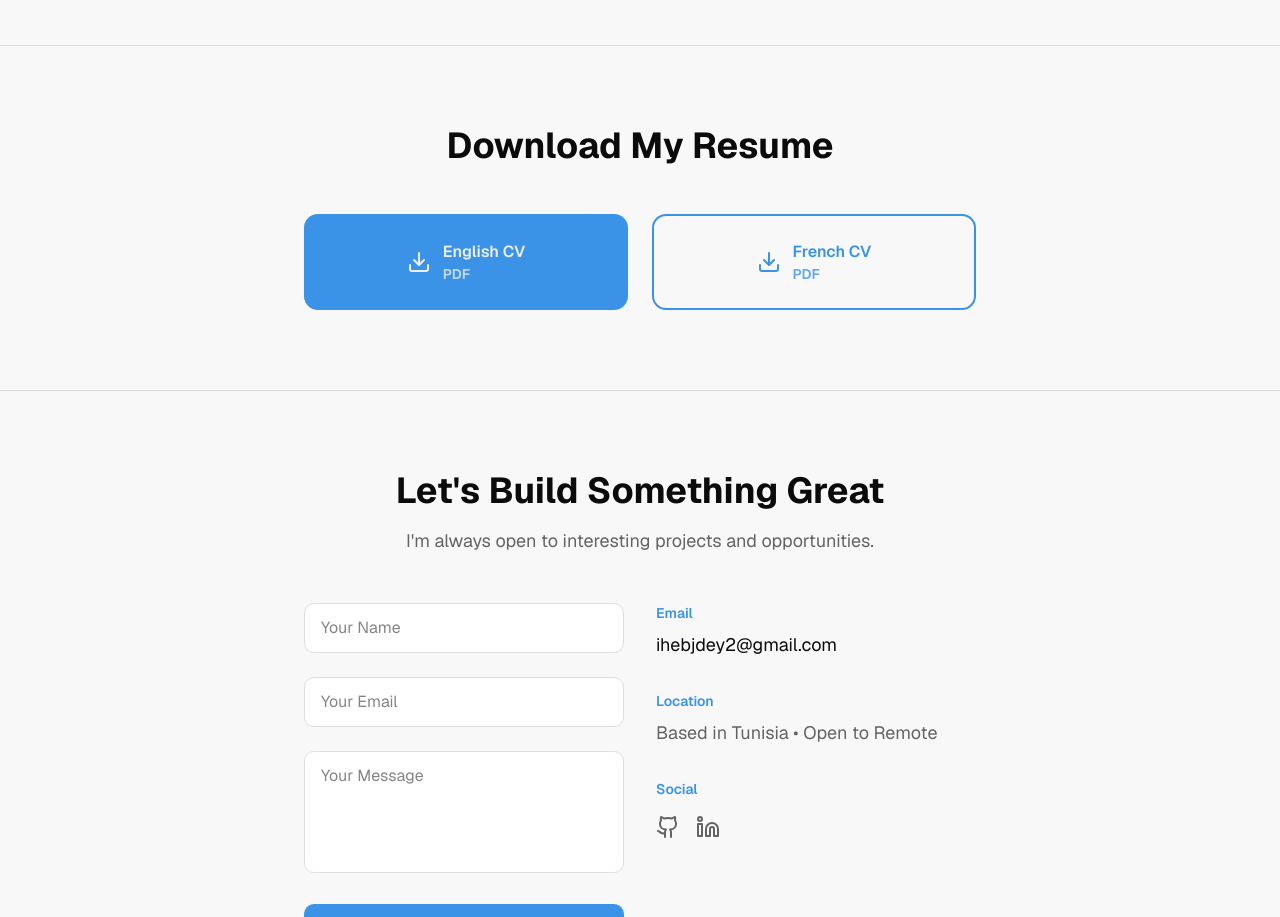
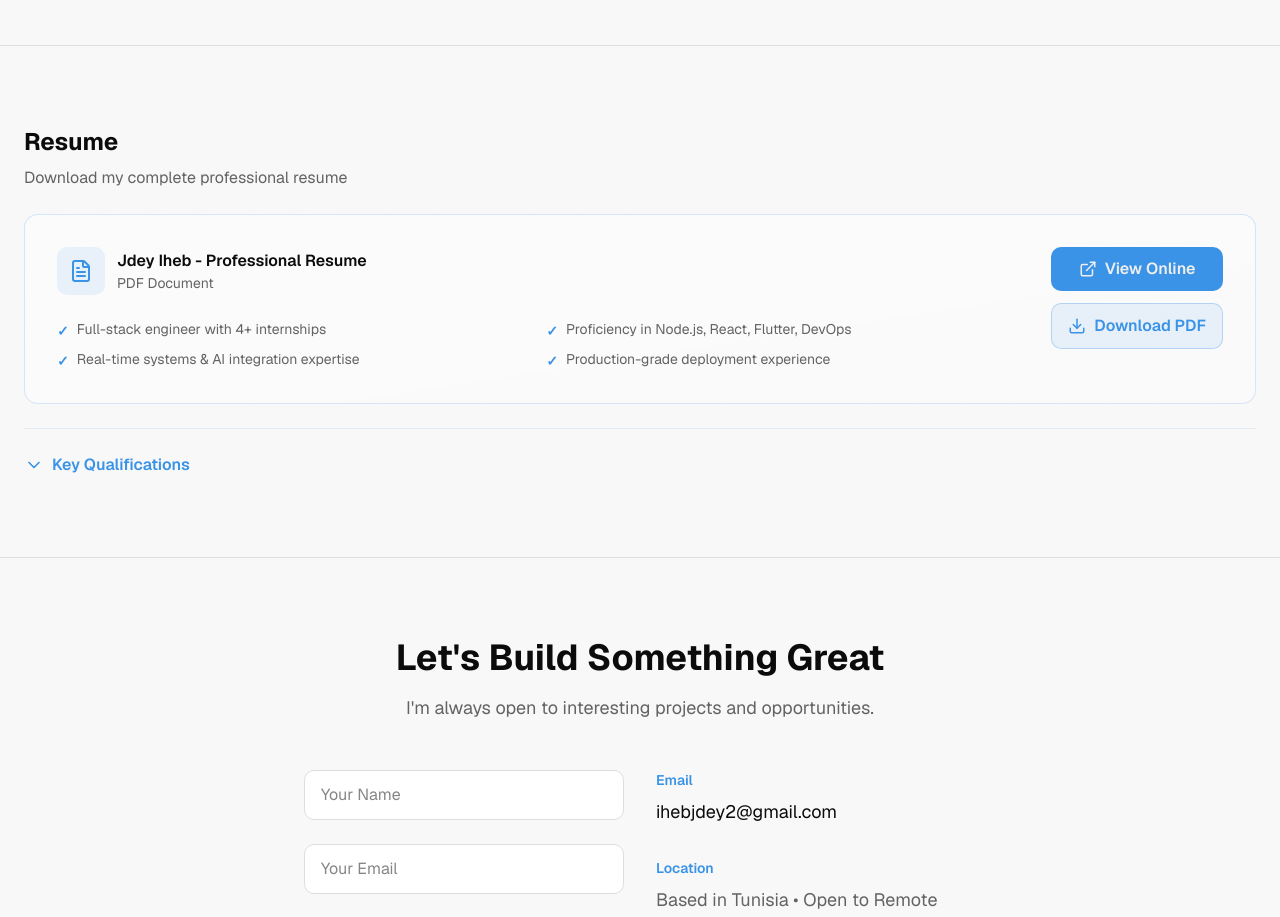
Before and after one commit to ihebjdey2/portfolio-creation, a Next.js app: page / in a window 1280 px wide. Shown: the part 9380-10297 px from the top of the page. Built offline with nearby package versions, Linux system fonts and the light colour scheme.

Commit message:
feat: add resume viewer with download and bilingual support\n\nAdd resume file and create modern viewer with preview, download, and expandability

```diff
--- a/app/page.tsx
+++ b/app/page.tsx
@@ -11,6 +11,7 @@ import { MetricsSection } from '@/components/metrics-section'
 import { RecruiterSnapshot } from '@/components/recruiter-snapshot'
 import { ParallaxSection } from '@/components/parallax-section'
 import { ScrollReveal } from '@/components/scroll-reveal'
+import { ResumeViewer } from '@/components/resume-viewer'
 import { useState } from 'react'
 
 const skillsData = {
@@ -563,35 +564,11 @@ export default function Home() {
         </div>
       </section>
 
-      {/* CV Download Section */}
+      {/* CV/Resume Section */}
       <section id="cv" className="max-w-7xl mx-auto px-6 py-20 border-t border-border animate-slide-up">
-        <div className="text-center mb-12 animate-fade-in">
-          <h2 className="text-4xl font-bold mb-4">{t.cv.title}</h2>
-        </div>
-        <div className="grid md:grid-cols-2 gap-6 max-w-2xl mx-auto stagger-1">
-          <a
-            href="/cv/Jdey-Iheb-CV-English.pdf"
-            download
-            className="group px-8 py-6 bg-primary text-primary-foreground rounded-xl hover:shadow-lg transition-all duration-300 font-semibold flex items-center justify-center gap-3"
-          >
-            <Download size={24} className="group-hover:translate-y-1 transition-transform" />
-            <div className="text-left">
-              <div>{t.cv.english}</div>
-              <div className="text-sm text-primary-foreground/80">PDF</div>
-            </div>
-          </a>
-          <a
-            href="/cv/Jdey-Iheb-CV-French.pdf"
-            download
-            className="group px-8 py-6 border-2 border-primary text-primary rounded-xl hover:bg-primary/10 hover:shadow-lg transition-all duration-300 font-semibold flex items-center justify-center gap-3"
-          >
-            <Download size={24} className="group-hover:translate-y-1 transition-transform" />
-            <div className="text-left">
-              <div>{t.cv.french}</div>
-              <div className="text-sm text-primary/80">PDF</div>
-            </div>
-          </a>
-        </div>
+        <ScrollReveal direction="up">
+          <ResumeViewer language={language} />
+        </ScrollReveal>
       </section>
 
       {/* Contact Section */}
--- /dev/null
+++ b/components/resume-viewer.tsx
@@ -0,0 +1,141 @@
+'use client'
+
+import { useState } from 'react'
+import { Download, FileText, ExternalLink, ChevronDown } from 'lucide-react'
+
+interface ResumeViewerProps {
+  language: 'en' | 'fr'
+}
+
+export function ResumeViewer({ language }: ResumeViewerProps) {
+  const [isExpanded, setIsExpanded] = useState(false)
+
+  const content = {
+    en: {
+      title: 'Resume',
+      subtitle: 'Download my complete professional resume',
+      viewOnline: 'View Online',
+      download: 'Download PDF',
+      highlights: [
+        'Full-stack engineer with 4+ internships',
+        'Proficiency in Node.js, React, Flutter, DevOps',
+        'Real-time systems & AI integration expertise',
+        'Production-grade deployment experience',
+      ],
+    },
+    fr: {
+      title: 'CV',
+      subtitle: 'Téléchargez mon CV professionnel complet',
+      viewOnline: 'Voir en ligne',
+      download: 'Télécharger PDF',
+      highlights: [
+        'Ingénieur full-stack avec 4+ stages',
+        'Compétences en Node.js, React, Flutter, DevOps',
+        'Expertise systèmes temps réel & intégration IA',
+        'Expérience déploiement production',
+      ],
+    },
+  }
+
+  const t = content[language]
+
+  return (
+    <div className="space-y-6">
+      {/* Header */}
+      <div>
+        <h3 className="text-2xl font-bold mb-2">{t.title}</h3>
+        <p className="text-muted-foreground">{t.subtitle}</p>
+      </div>
+
+      {/* Main Card */}
+      <div className="bg-gradient-to-br from-card/50 to-card/30 border border-primary/20 rounded-xl p-8 hover:border-primary/40 transition-all duration-300">
+        <div className="flex items-start justify-between gap-6">
+          <div className="flex-1">
+            <div className="flex items-center gap-3 mb-4">
+              <div className="p-3 bg-primary/10 rounded-lg">
+                <FileText className="text-primary" size={24} />
+              </div>
+              <div>
+                <p className="font-semibold text-foreground">Jdey Iheb - Professional Resume</p>
+                <p className="text-sm text-muted-foreground">PDF Document</p>
+              </div>
+            </div>
+
+            {/* Highlights */}
+            <div className="grid md:grid-cols-2 gap-2 mt-6">
+              {t.highlights.map((highlight, idx) => (
+                <div key={idx} className="flex items-start gap-2 text-sm">
+                  <span className="text-primary font-bold mt-0.5">✓</span>
+                  <span className="text-muted-foreground">{highlight}</span>
+                </div>
+              ))}
+            </div>
+          </div>
+
+          {/* Action Buttons */}
+          <div className="flex flex-col gap-3">
+            <a
+              href="/resume.pdf"
+              target="_blank"
+              rel="noopener noreferrer"
+              className="flex items-center justify-center gap-2 px-4 py-2.5 bg-primary text-primary-foreground rounded-lg hover:shadow-lg hover:shadow-primary/30 transition-all duration-300 font-semibold group"
+            >
+              <ExternalLink size={18} className="group-hover:scale-110 transition-transform" />
+              {t.viewOnline}
+            </a>
+            <a
+              href="/resume.pdf"
+              download="Jdey_Iheb_Resume.pdf"
+              className="flex items-center justify-center gap-2 px-4 py-2.5 bg-accent/10 text-accent border border-accent/30 rounded-lg hover:bg-accent/20 hover:border-accent/50 transition-all duration-300 font-semibold group"
+            >
+              <Download size={18} className="group-hover:-translate-y-1 transition-transform" />
+              {t.download}
+            </a>
+          </div>
+        </div>
+      </div>
+
+      {/* Details Section */}
+      <div className="border-t border-primary/10 pt-6">
+        <button
+          onClick={() => setIsExpanded(!isExpanded)}
+          className="flex items-center gap-2 text-primary font-semibold hover:opacity-80 transition-opacity"
+        >
+          <ChevronDown size={20} className={`transition-transform duration-300 ${isExpanded ? 'rotate-180' : ''}`} />
+          {language === 'en' ? 'Key Qualifications' : 'Qualifications Clés'}
+        </button>
+
+        {isExpanded && (
+          <div className="mt-4 space-y-4 animate-fade-in">
+            <div>
+              <h4 className="font-semibold text-sm text-primary mb-2">{language === 'en' ? 'Technical Skills' : 'Compétences Techniques'}</h4>
+              <p className="text-sm text-muted-foreground">
+                {language === 'en'
+                  ? 'Full-stack development: Node.js, Express, React, Flutter, PostgreSQL, MongoDB, Docker, Jenkins, AWS'
+                  : 'Développement full-stack: Node.js, Express, React, Flutter, PostgreSQL, MongoDB, Docker, Jenkins, AWS'}
+              </p>
+            </div>
+
+            <div>
+              <h4 className="font-semibold text-sm text-primary mb-2">{language === 'en' ? 'Experience' : 'Expérience'}</h4>
+              <p className="text-sm text-muted-foreground">
+                {language === 'en'
+                  ? '4+ internships including TUNGO (national transport platform), agricultural AI platform, ML research, and content management systems'
+                  : '4+ stages incluant TUNGO (plateforme transport nationale), plateforme IA agricole, recherche ML et systèmes gestion contenu'}
+              </p>
+            </div>
+
+            <div>
+              <h4 className="font-semibold text-sm text-primary mb-2">{language === 'en' ? 'Education' : 'Éducation'}</h4>
+              <p className="text-sm text-muted-foreground">
+                {language === 'en'
+                  ? 'Computer Engineer, ESPRIT School of Engineering, Tunisia (Graduating 2025)'
+                  : 'Ingénieur Informatique, École ESPRIT, Tunisie (Diplôme 2025)'}
+              </p>
+            </div>
+          </div>
+        )}
+      </div>
+    </div>
+  )
+}
```
Also changed, not shown: 1 other file (tests, documents, lock files or other folders).
